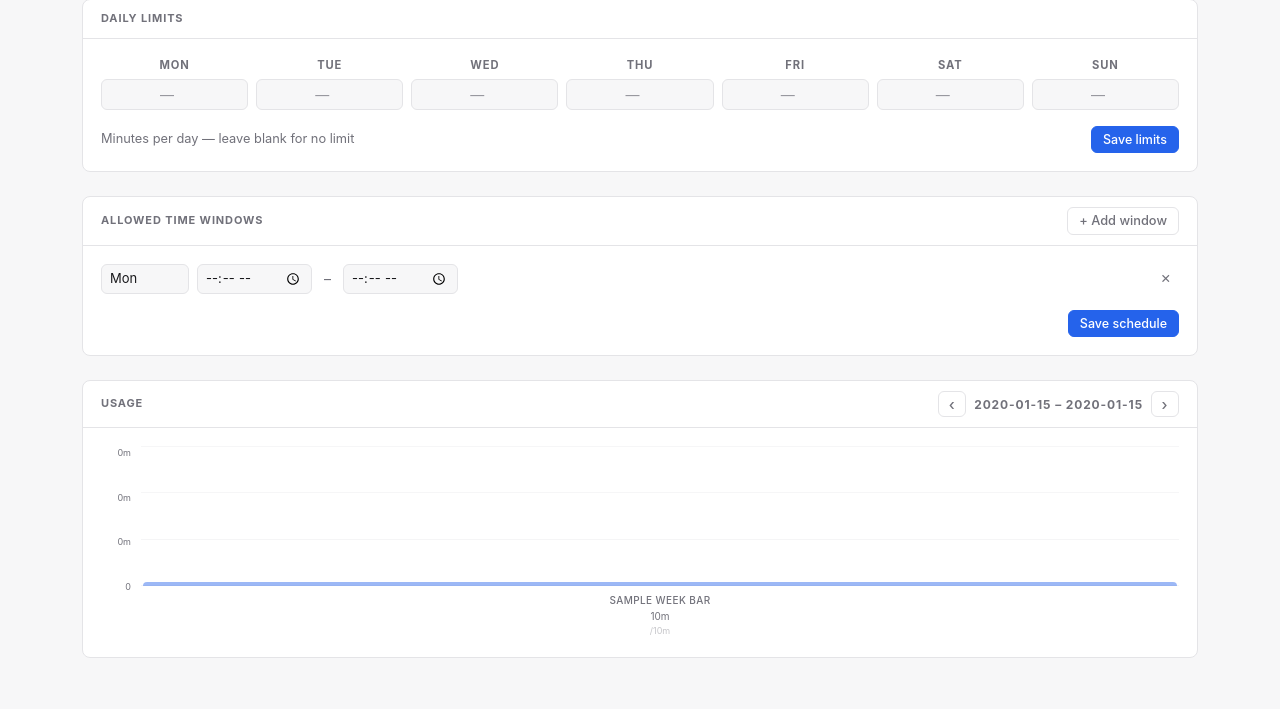
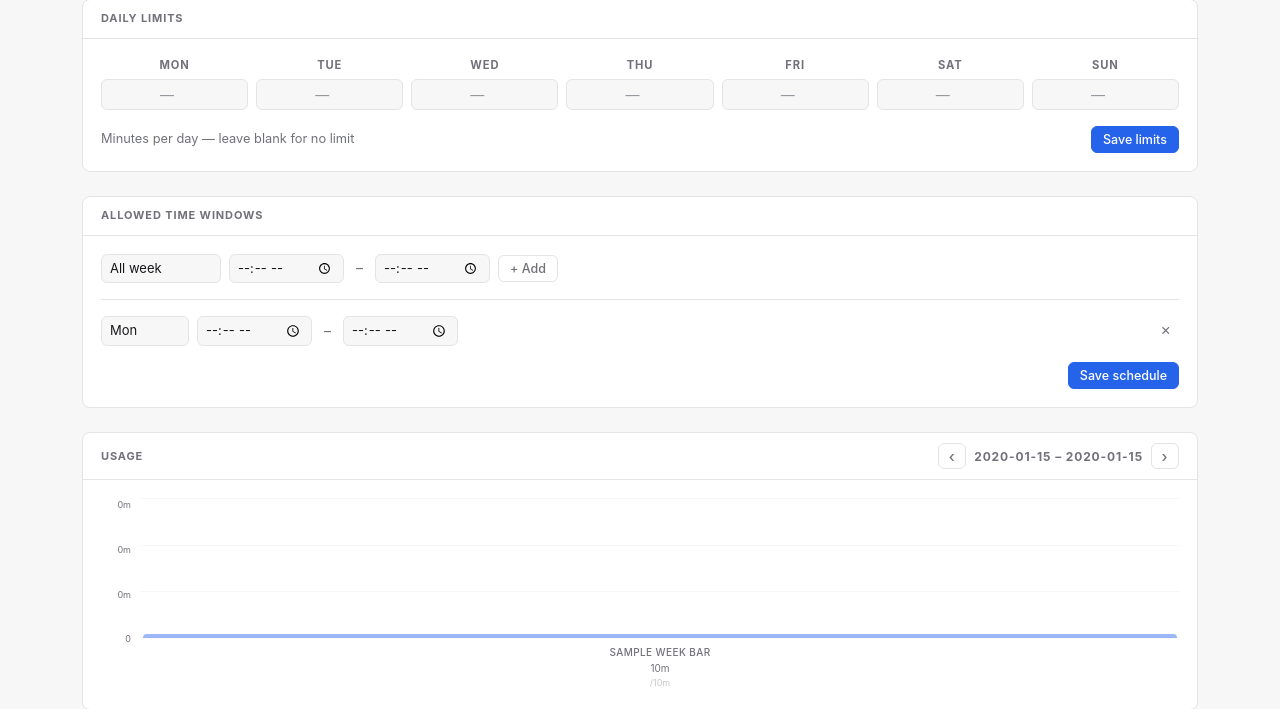
Before and after one commit to adambie/screenguard, a Flask app: template webui/templates/profile.html in a window 1280 px wide. Shown: the part 241-950 px from the top of the page. Before the commit the page ends 899 px from the top, so only its background shows below. Run offline with Flask 3, Linux system fonts and the light colour scheme; the template is opened without the code that fills it: most values are stand-ins (such as "Sample title", 1, 10 or a date in 2020).

Commit message:
feat(webui): add range selector to schedule quick-add bar
Replaces the old "+ Add window" button with an inline quick-add bar that
lets the user pick All week / Mon–Fri / Sat–Sun (or a single day) along
with start/end times, then adds all the corresponding rows at once.

Co-Authored-By: Claude Sonnet 4.6 <noreply@anthropic.com>

```diff
--- a/webui/templates/profile.html
+++ b/webui/templates/profile.html
@@ -183,13 +183,33 @@
 
 <!-- ── schedule ──────────────────────────────────────────────────────── -->
 <div class="card mb-4">
-  <div class="card-header d-flex justify-content-between align-items-center">
-    <span>Allowed time windows</span>
-    <button type="button" class="btn btn-sm btn-outline-secondary"
-            id="addScheduleRow" style="font-size:.8rem">+ Add window</button>
-  </div>
+  <div class="card-header">Allowed time windows</div>
   <div class="card-body">
     <form method="post" action="{{ url_for('update_schedules', profile_id=profile.id) }}">
+
+      {# quick-add bar #}
+      <div class="d-flex align-items-center gap-2 mb-3 pb-3" style="border-bottom:1px solid var(--bd)">
+        <select id="quickDow" class="form-select form-select-sm flex-shrink-0" style="width:120px">
+          <option value="week">All week</option>
+          <option value="weekday">Mon – Fri</option>
+          <option value="weekend">Sat – Sun</option>
+          <option disabled>──────</option>
+          <option value="0">Mon</option>
+          <option value="1">Tue</option>
+          <option value="2">Wed</option>
+          <option value="3">Thu</option>
+          <option value="4">Fri</option>
+          <option value="5">Sat</option>
+          <option value="6">Sun</option>
+        </select>
+        <input type="time" id="quickStart" class="form-control form-control-sm flex-shrink-0" style="width:115px">
+        <span class="text-secondary px-1" style="flex-shrink:0">–</span>
+        <input type="time" id="quickEnd" class="form-control form-control-sm flex-shrink-0" style="width:115px">
+        <button type="button" id="quickAddBtn"
+                class="btn btn-sm btn-outline-secondary flex-shrink-0">+ Add</button>
+      </div>
+
+      {# existing rows #}
       <div id="scheduleList">
         {% for s in schedules %}
         <div class="d-flex align-items-center gap-2 mb-2 schedule-row">
@@ -339,22 +359,38 @@
 let rowCount = {{ schedules | length }};
 const DAYS = ['Mon','Tue','Wed','Thu','Fri','Sat','Sun'];
 
-document.getElementById('addScheduleRow')?.addEventListener('click', function() {
+function addScheduleRow(dayIndex, start, end) {
   const list = document.getElementById('scheduleList');
   const empty = document.getElementById('emptySchedule');
   if (empty) empty.remove();
+  const opts = DAYS.map((d, i) =>
+    `<option value="${i}"${i === dayIndex ? ' selected' : ''}>${d}</option>`
+  ).join('');
   const div = document.createElement('div');
   div.className = 'd-flex align-items-center gap-2 mb-2 schedule-row';
-  const opts = DAYS.map((d, i) => `<option value="${i}">${d}</option>`).join('');
   div.innerHTML = `
     <select name="dow_${rowCount}" class="form-select form-select-sm flex-shrink-0" style="width:88px">${opts}</select>
-    <input type="time" name="start_${rowCount}" class="form-control form-control-sm flex-shrink-0" style="width:115px" required>
+    <input type="time" name="start_${rowCount}" class="form-control form-control-sm flex-shrink-0" style="width:115px" value="${start}" required>
     <span class="text-secondary px-1">–</span>
-    <input type="time" name="end_${rowCount}" class="form-control form-control-sm flex-shrink-0" style="width:115px" required>
+    <input type="time" name="end_${rowCount}" class="form-control form-control-sm flex-shrink-0" style="width:115px" value="${end}" required>
     <button type="button" class="btn btn-sm remove-row border-0 text-secondary ms-auto px-2" title="Remove">✕</button>
   `;
   list.appendChild(div);
   rowCount++;
+}
+
+document.getElementById('quickAddBtn')?.addEventListener('click', function() {
+  const dow   = document.getElementById('quickDow').value;
+  const start = document.getElementById('quickStart').value;
+  const end   = document.getElementById('quickEnd').value;
+  if (!start || !end) return;
+
+  const days = dow === 'week'    ? [0,1,2,3,4,5,6]
+             : dow === 'weekday' ? [0,1,2,3,4]
+             : dow === 'weekend' ? [5,6]
+             : [parseInt(dow)];
+
+  days.forEach(d => addScheduleRow(d, start, end));
 });
 
 document.getElementById('scheduleList')?.addEventListener('click', function(e) {
```
